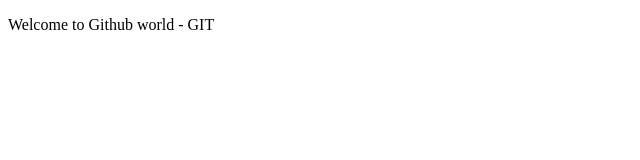
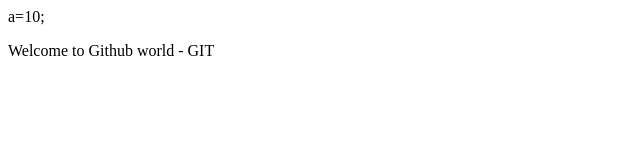
Before and after one commit to Mohanraj-Nesh/Learnings, a plain HTML site: page index.html in a window 1280 px wide. Shown: the whole page, without its empty margins (0-640 px from the left). Drawn offline with Linux system fonts and the light colour scheme.

Commit message:
conflict check

```diff
--- a/index.html
+++ b/index.html
@@ -10,6 +10,7 @@
         <link rel="stylesheet" href="">
     </head>
     <body>
+        a=10;
         <p>Welcome to Github world - GIT<p>
     </body>
 </html>
```
